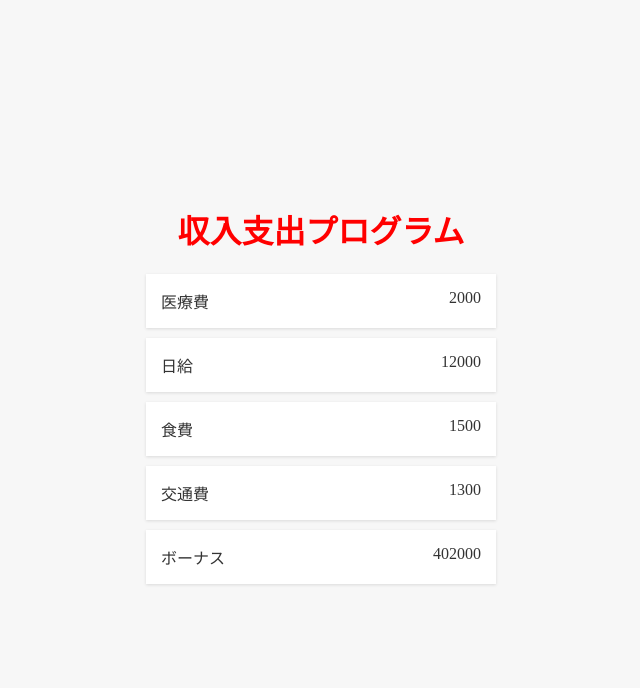
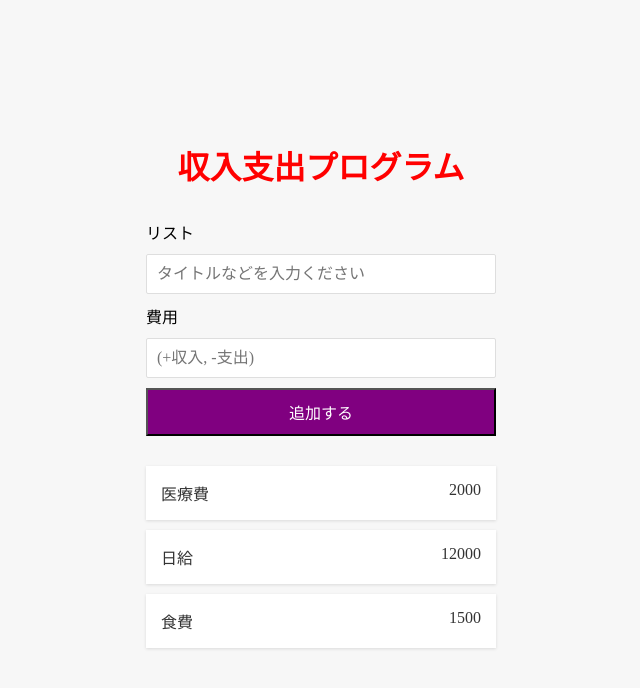
Before and after one commit to kiatklai/react-basic, a React (Create React App) app: page / in a window 1280 px wide. Shown: the top 688 px of the page, without its empty margins (319-959 px from the left). Built offline with nearby package versions, Linux system fonts and the light colour scheme.

Commit message:
formコンポーネント作成/発火イベント

```diff
--- a/src/App.js
+++ b/src/App.js
@@ -1,5 +1,6 @@
 import Transaction from "./component/Transaction";
 import './App.css';
+import FormComponent from "./component/FormComponent";
 
 const Title =()=><h1 style={{color:"red",textAlign:"center",fontSize:"2rem"}}>収入支出プログラム</h1>
 
@@ -7,6 +8,7 @@
   return (
     <div className="container">
       <Title/>
+      <FormComponent/>
       <Transaction/>
     </div>
   );
--- /dev/null
+++ b/src/component/FormComponent.css
@@ -0,0 +1,25 @@
+label{
+  display: inline-block;
+  margin: 10px 0;
+}
+input{
+  border: 1px solid #dedede;
+  border-radius: 2px;
+  display: block;
+  font-size: 16px;
+  padding: 10px;
+  width: 100%;
+}
+input:focus{
+  outline: none;
+}
+.btn{
+  background-color: purple;
+  color: #fff;
+  cursor: pointer;
+  display: block;
+  margin: 10px 0 30px;
+  padding: 10px;
+  font-size: 16px;
+  width: 100%;
+}
--- /dev/null
+++ b/src/component/FormComponent.js
@@ -0,0 +1,33 @@
+import './FormComponent.css'
+
+const FormComponent =()=>{
+  const inputTitle=(event)=>{
+    console.log(event.target.value)
+  }
+  const inputAmount=(event)=>{
+    console.log(event.target.value)
+  }
+  const saveItem=(event)=>{
+    event.preventDefault()
+    console.log("data was save")
+  }
+  return(
+    <div>
+      <form onSubmit={saveItem}>
+        <div className="form-control">
+          <label>リスト</label>
+          <input type="text" placeholder="タイトルなどを入力ください" onChange={inputTitle}/>
+        </div>
+        <div className="form-control">
+          <label>費用</label>
+          <input type="number" placeholder="(+収入, -支出)" onChange={inputAmount}/>
+        </div>
+        <div>
+          <button type="submit" className='btn'>追加する</button>
+        </div>
+      </form>
+    </div>
+  )
+}
+
+export default FormComponent
--- a/src/component/Transaction.js
+++ b/src/component/Transaction.js
@@ -6,9 +6,7 @@
   const data = [
     {title:"医療費",amount:2000},
     {title:"日給" ,amount:12000},
-    {title:"食費" ,amount:1500},
-    {title:"交通費" ,amount:1300},
-    {title:"ボーナス" ,amount:402000}
+    {title:"食費" ,amount:1500}
   ]
   return (
     <ul className='item-list'>
```
